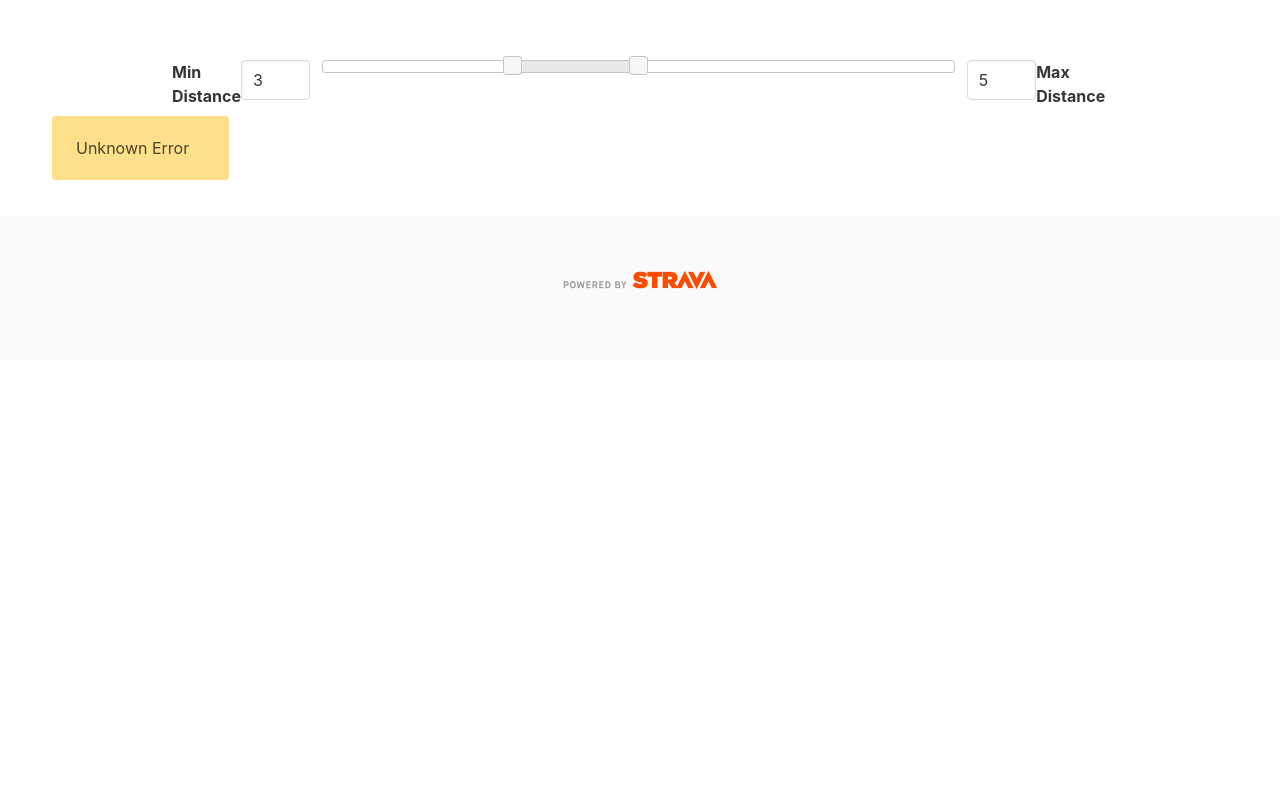
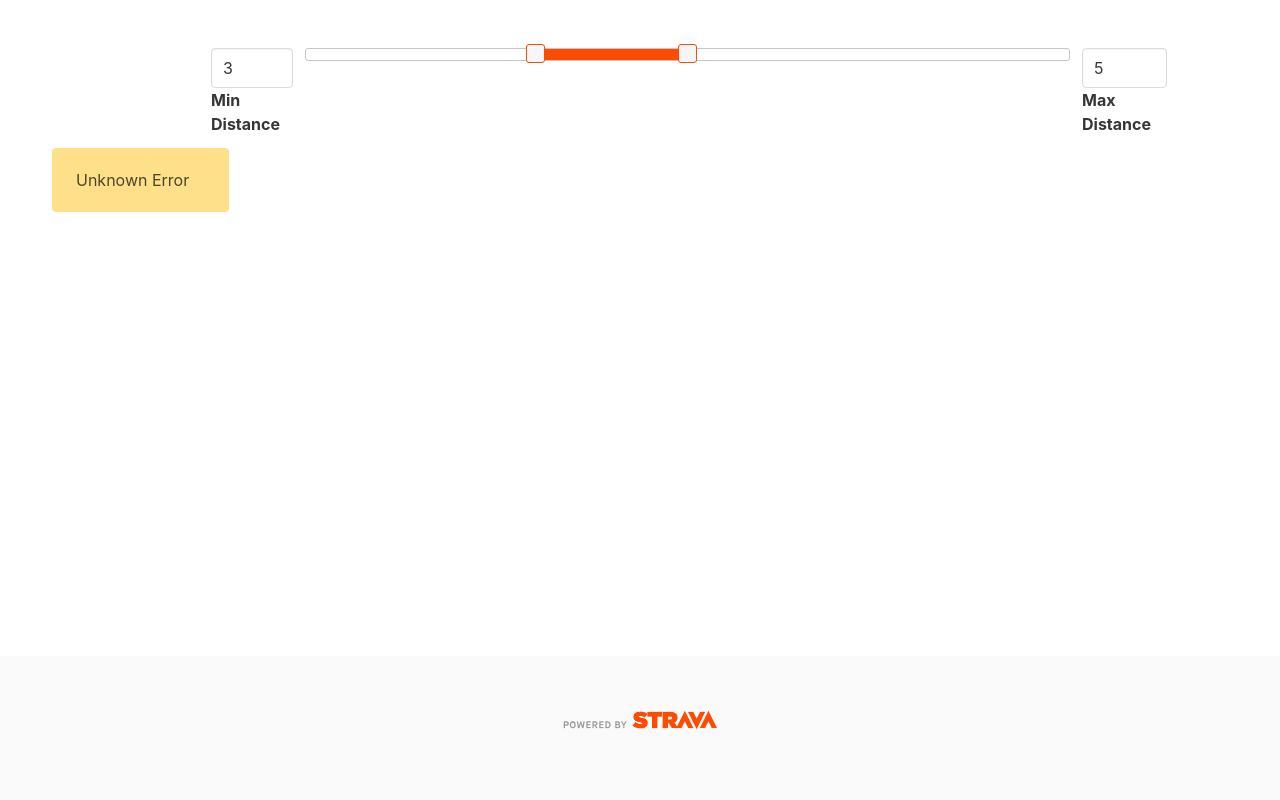
Before and after one commit to ashovlin/strava-distance-search, a Django app: template templates/home.html in a window 1280 px wide. Run offline with Django 3.2, Linux system fonts and the light colour scheme; the template is opened without the code that fills it, so the values that code supplies are empty; some libraries are stand-ins or nearby versions.

Commit message:
Layout fixes, and style slider

```diff
--- a/static/styles/style.css
+++ b/static/styles/style.css
@@ -4,8 +4,8 @@
     flex-direction: column;
 }
 
-.container {
-    flex: 1 0 auto;
+.section {
+    flex: 1;
 
 }
 .footer {
@@ -29,6 +29,9 @@
 #sliderField, #slider {
     width: 100%;
 }
+
+#sliderField .ui-slider-handle { border-color: #FC4C02; }
+#sliderField .ui-slider-range { background: #FC4C02; }
 
 .lds-ring {
     display: inline-block;
--- a/templates/home.html
+++ b/templates/home.html
@@ -99,32 +99,36 @@
             const isLoading = this.state.isLoading;
             return (
                 <div>
+                    <div className="columns is-centered">
                         <div className="column is-10 is-offset-1">
                             <div className="field is-horizontal">
                                 <div className="field-body">
-                                <div className="field is-horizontal">
-                                    <label className="label">Min Distance</label>
+                                    <div className="field">
                                         <div className="control">
                                             <input className="input" type="number" id="minDistance" name="minDistance" min="0" max="10" value={this.state.minDistance} onChange={this.handleChange} />
                                         </div>
+                                        <label className="label">Min Distance</label>
                                     </div>
 
                                     <div id="sliderField" className="field is-horizontal">
                                         <div id="slider"></div>
                                     </div>
 
-                                <div className="field is-horizontal">
+                                    <div className="field">
                                         <div className="control">
                                             <input className="input" type="number" id="maxDistance" name="maxDistance" min="0" max="10" value={this.state.maxDistance} onChange={this.handleChange} />
                                         </div>
-                                    <label className="label">Max Distance</label>
+                                        <label className="label is-pulled-right">Max Distance</label>
+                                    </div>
                                 </div>
                             </div>
                         </div>
                     </div>
 
                     { isLoading ? (
-                        <div className="lds-ring column is-half is-offset-one-quarter "><div></div><div></div><div></div><div></div></div>
+                        <div className="columns is-centered">
+                            <div className="lds-ring column is-1"><div></div><div></div><div></div><div></div></div>
+                            </div>
                     ) : (
                         <div className="columns is-multiline">
                             {this.state.activities ? this.state.activities.filter(e =>
```
Lines whose indentation alone changed are shown as unchanged.
